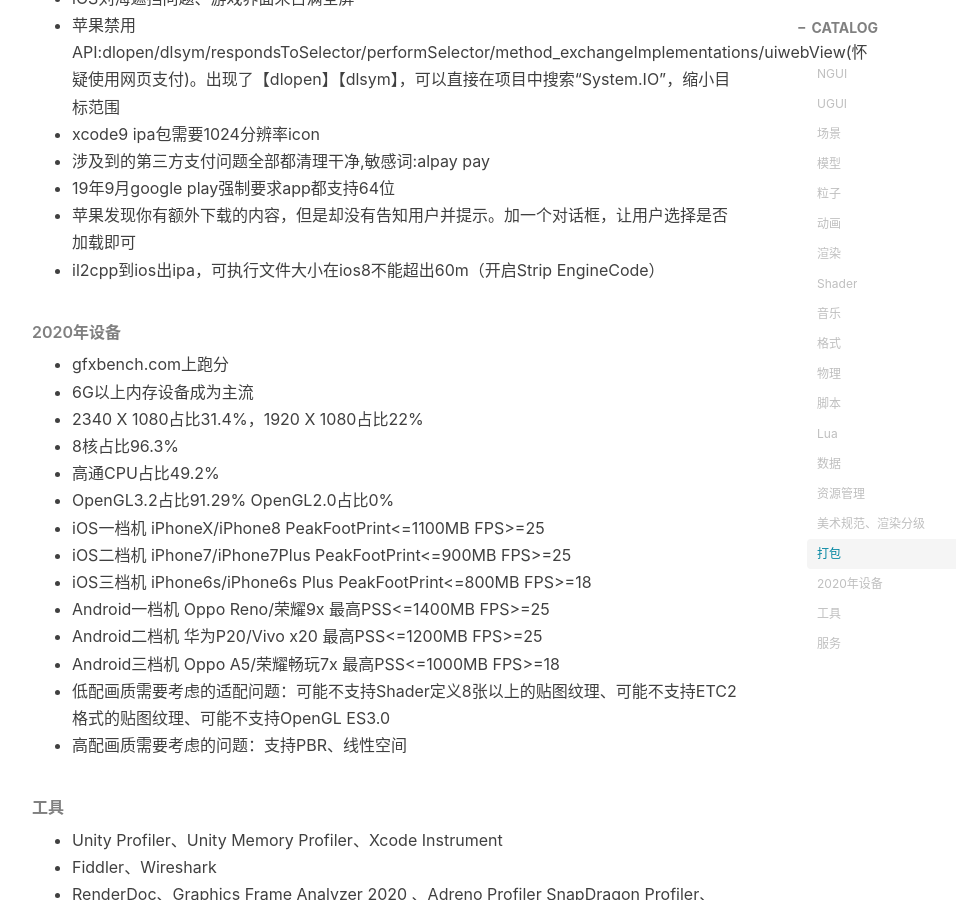
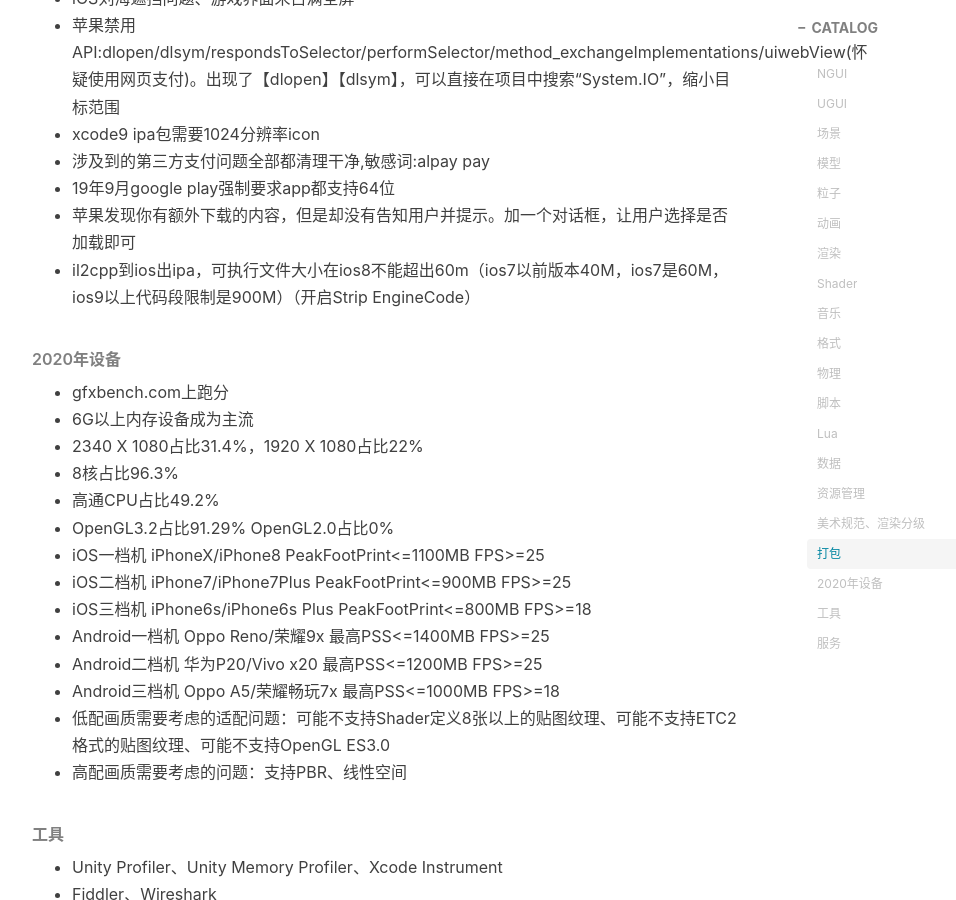
Before and after one commit to chenanbao/chenanbao.github.io, a Jekyll site: the page built from _posts/2021-05-07-Unity性能优化.md, in a window 1280 px wide and 900 px high, scrolled down 8684 px. Shown: the whole window, without its empty margins (233-1189 px from the left). Built offline with Jekyll 4.4.1, drawn with Linux system fonts in a browser that asks for light colours; nearby versions of some CDN libraries; comment, search, counter and statistics services are not loaded.

Commit message:
Update 2021-05-07-Unity性能优化.md

```diff
--- a/_posts/2021-05-07-Unity性能优化.md
+++ b/_posts/2021-05-07-Unity性能优化.md
@@ -230,7 +230,7 @@
 * 涉及到的第三方支付问题全部都清理干净,敏感词:alpay pay
 * 19年9月google play强制要求app都支持64位
 * 苹果发现你有额外下载的内容，但是却没有告知用户并提示。加一个对话框，让用户选择是否加载即可
-* il2cpp到ios出ipa，可执行文件大小在ios8不能超出60m（开启Strip EngineCode）
+* il2cpp到ios出ipa，可执行文件大小在ios8不能超出60m（ios7以前版本40M，ios7是60M，ios9以上代码段限制是900M）（开启Strip EngineCode）
 
 ###### 2020年设备
 * gfxbench.com上跑分
```
